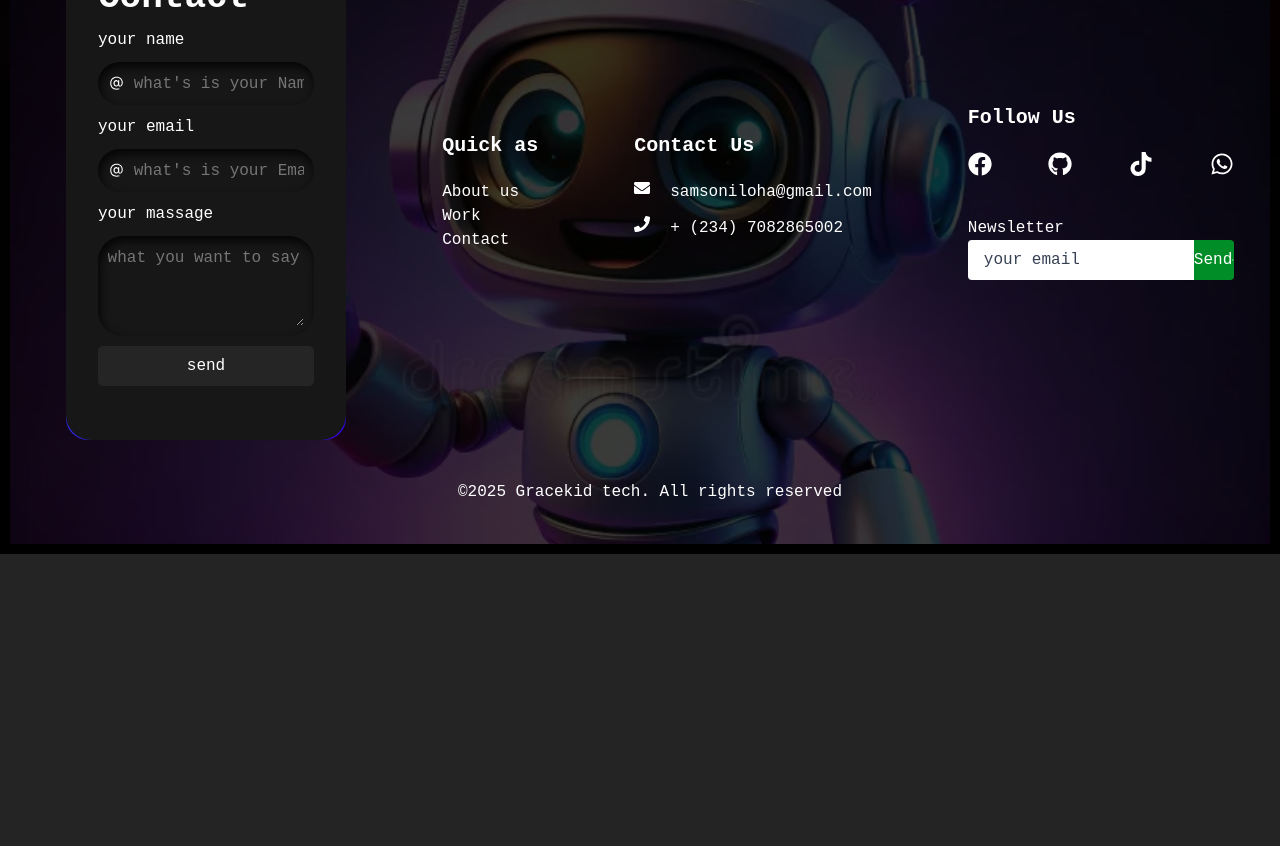
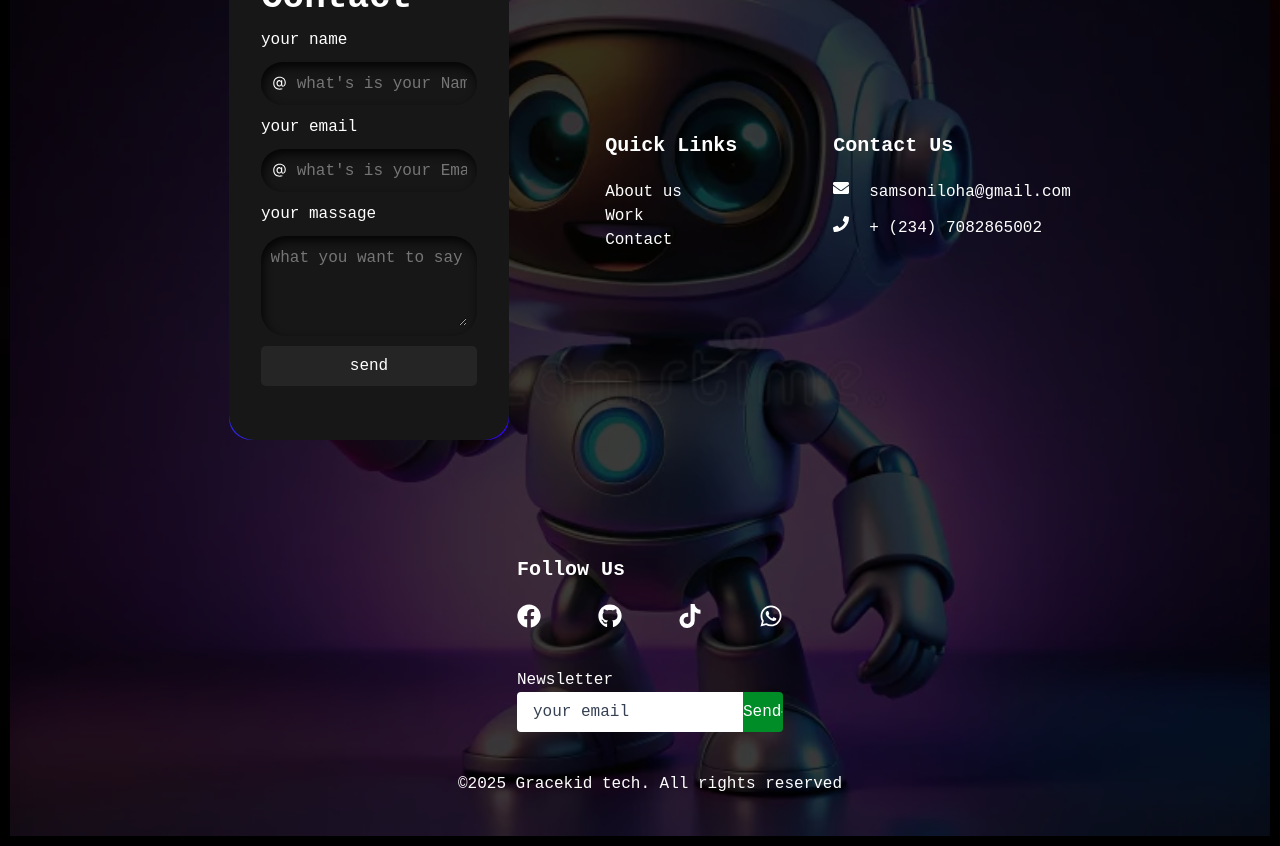
Before and after one commit to grace-kid/react-Portfolio, a React (Vite) app: page / in a window 1280 px wide. Shown: the part 7420-8266 px from the top of the page. Before the commit the page ends 7974 px from the top, so only its background shows below. Built offline with nearby package versions, Linux system fonts and the light colour scheme.

Commit message:
fix: update heading in Contacts component from 'Quick as' to 'Quick Links'

```diff
--- a/src/component/Contacts.jsx
+++ b/src/component/Contacts.jsx
@@ -146,7 +146,7 @@ const Contacts = () => {
                     </div>
                   </div>
                   <div>
-                    <h2 className='font-bold text-xl my-5'>Quick as</h2>
+                    <h2 className='font-bold text-xl my-5'>Quick Links</h2>
                     <p>
                       <button className='hover:underline'>
                         <a href='#about'>About us</a>
```
